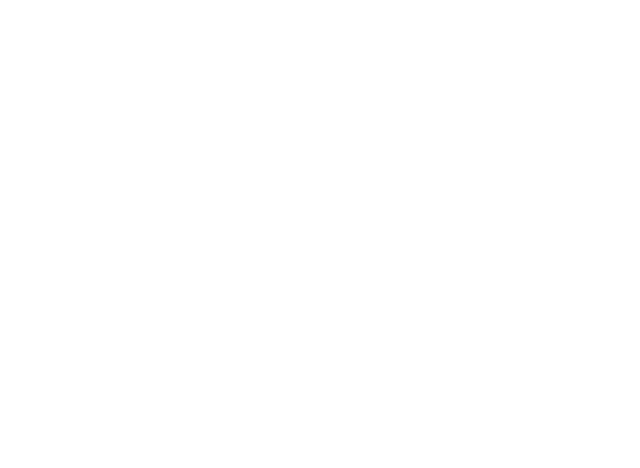
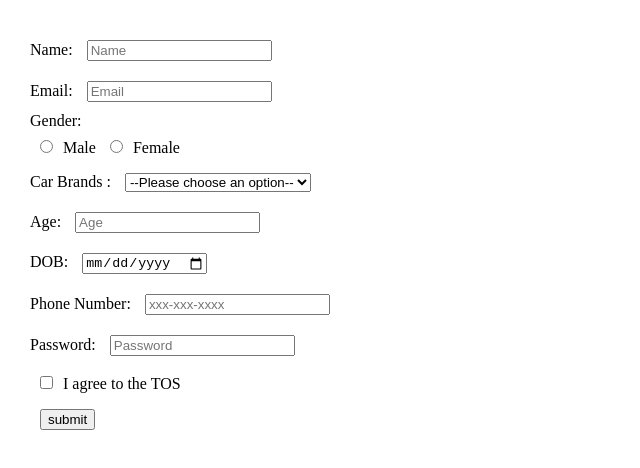
Before and after one commit to acciojob/signup-form-car-rgrohitgupta938, a website: page main.html in a window 1280 px wide. Shown: the whole page, without its empty margins (0-640 px from the left). Drawn offline with Linux system fonts and the light colour scheme.

Commit message:
created a submission

```diff
--- a/main.html
+++ b/main.html
@@ -8,6 +8,43 @@
 
 <body>
 	<!-- the entire body must be written by student -->
+	<form>
+		<label for="name">Name:</label>
+	    <input type="text" name="name" id="name" required placeholder="Name" />
+		<br/>
+		<label for="email">Email:</label>
+	    <input type="email" name="email" id="email" required placeholder="Email" />
+		<br/>
+		<label for="gender">Gender:</label>
+		<br/>
+	    <input type="radio" required name="gender" id="gender_m" /><label for="gender_m">Male</label>
+		<input type="radio" required name="gender" id="gender_f" /><label for="gender_f">Female</label>
+		<br/>
+		<label for="cars">Car Brands : </label>
+		<select id="cars" required>
+			<option select>--Please choose an option--</option>
+			<option>jsdf</option>
+			<option>jsdf</option>
+			<option>jsdf</option>
+			<option>jsdf</option>
+		</select>
+		<br/>
+		<label for="age">Age:</label>
+		<input type="number" required placeholder="Age" id="age" />
+		<br/>
+		<label for="dob">DOB:</label>
+		<input type="date" required placeholder="" id="dob" />
+		<br/>
+		<label for="tel">Phone Number:</label>
+		<input type="tel" placeholder="xxx-xxx-xxxx" id="tel" />
+		<br/>
+		<label for="password">Password:</label>
+		<input type="password" required placeholder="Password" id="password" />
+		<br/>
+		<input type="checkbox" required id="tos" /><label for="tos">I agree to the TOS</label>
+		<br/>
+		<input type="submit" value="submit" id="submit"/>
+	</form>
     <script type="text/javascript" src="./script.js">
 </script>
 
--- a/styles.css
+++ b/styles.css
@@ -1,2 +1,12 @@
 
 /* Your CSS Code here. */
+body{
+	margin:20px;
+	padding:10px;
+}
+input{
+	margin:10px;
+}
+select{
+	margin:10px;
+}
```
